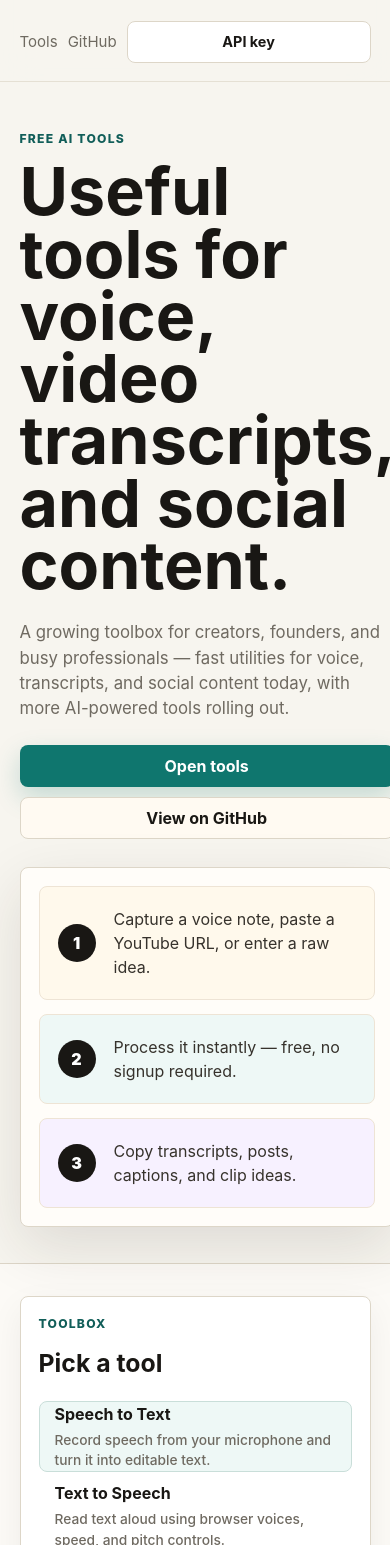
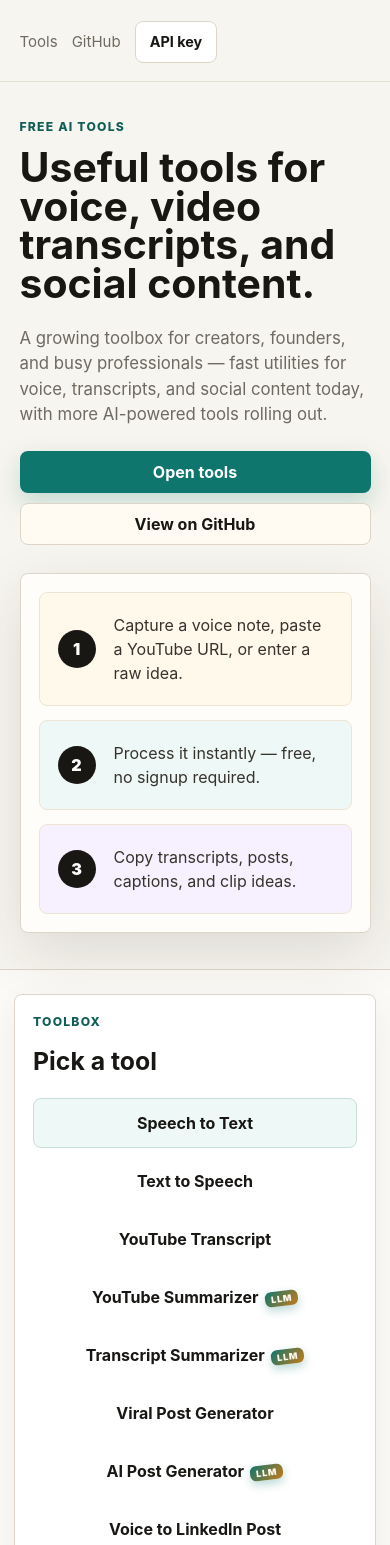
Before and after one commit to rohitatp/unleashmyai, a website: page public/index.html in a window 390 px wide. Shown: the part 55-1600 px from the top of the page. Drawn offline with Linux system fonts and the light colour scheme.

Commit message:
Make the site mobile-friendly
Fix the concrete small-screen breakages:
- Hero h1 overflowed (long words couldn't wrap) — add overflow-wrap and a
  smaller clamp at <=680px and <=430px.
- A blanket `button { width: 100% }` at <=680px stretched the modal close (x)
  and the header "API key" button — scope full-width to action-row/hero CTAs
  only; leave nav button, modal close, and mode tabs natural width.
- Long outputs/access codes didn't wrap — add overflow-wrap/word-break to .output.
- Collapse the tall empty .tool-workspace min-height on phones.
- Compact the tool sidebar on phones (single column, titles only) so the active
  tool's workspace isn't buried under a 9-item list.
- Header nav wraps; tighter padding on small phones.

Co-Authored-By: Claude Opus 4.8 (1M context) <noreply@anthropic.com>

```diff
--- a/public/styles.css
+++ b/public/styles.css
@@ -137,6 +137,7 @@ select {
   font-size: clamp(3rem, 8vw, 6.7rem);
   line-height: 0.94;
   letter-spacing: 0;
+  overflow-wrap: break-word;
 }
 
 .hero-text {
@@ -438,6 +439,8 @@ button:disabled {
   background: #fffaf2;
   padding: 16px;
   white-space: pre-wrap;
+  overflow-wrap: anywhere;
+  word-break: break-word;
 }
 
 .result-list {
@@ -518,22 +521,73 @@ button:disabled {
 
   .top-nav {
     width: 100%;
-    justify-content: space-between;
-    gap: 10px;
+    justify-content: flex-start;
+    flex-wrap: wrap;
+    gap: 14px;
+  }
+
+  .hero {
+    min-height: auto;
+    padding-top: 36px;
   }
 
   .hero h1 {
-    font-size: clamp(2.7rem, 17vw, 4.2rem);
+    font-size: clamp(2.2rem, 12vw, 3.6rem);
   }
 
-  .tool-list,
+  .hero-text {
+    font-size: 1.05rem;
+  }
+
+  .tool-shell {
+    padding: 24px 16px;
+  }
+
+  .tool-workspace {
+    min-height: auto;
+  }
+
   .field-grid {
     grid-template-columns: 1fr;
   }
 
-  .button,
-  button {
+  /* Compact tool list on phones: a single column of titles (summaries hidden)
+     so the active tool's workspace isn't buried under a long list. */
+  .tool-list {
+    grid-template-columns: 1fr;
+  }
+
+  .tool-tab {
+    min-height: 0;
+    padding: 12px 14px;
+  }
+
+  .tool-tab span {
+    display: none;
+  }
+
+  /* Full-width primary/secondary actions on phones — but leave the header
+     button, modal close, and mode tabs at their natural size. */
+  .hero-actions .button,
+  .action-row .button,
+  .action-row button {
     width: 100%;
+  }
+}
+
+@media (max-width: 430px) {
+  .hero h1 {
+    font-size: clamp(2rem, 10.5vw, 2.9rem);
+  }
+
+  .tool-shell,
+  .tool-workspace {
+    padding-left: 14px;
+    padding-right: 14px;
+  }
+
+  .modal-card {
+    padding: 16px;
   }
 }
 
```
